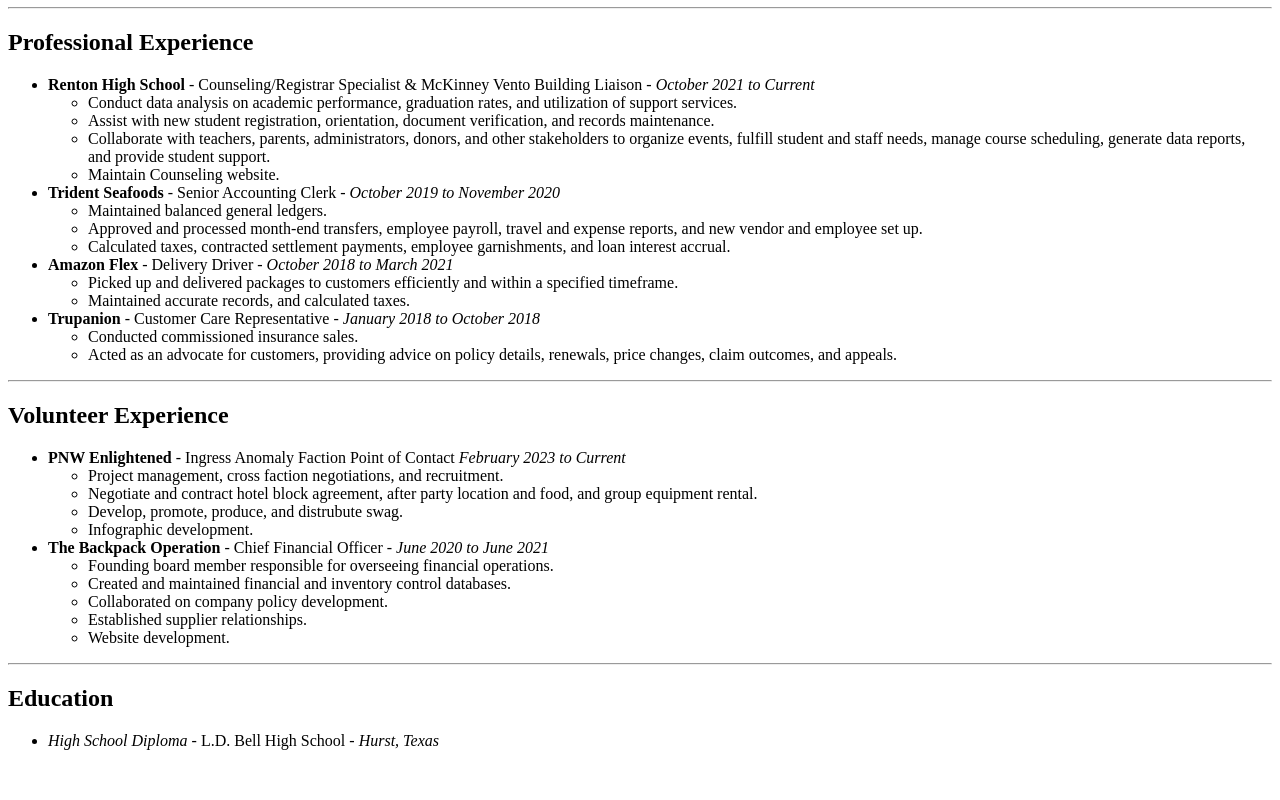
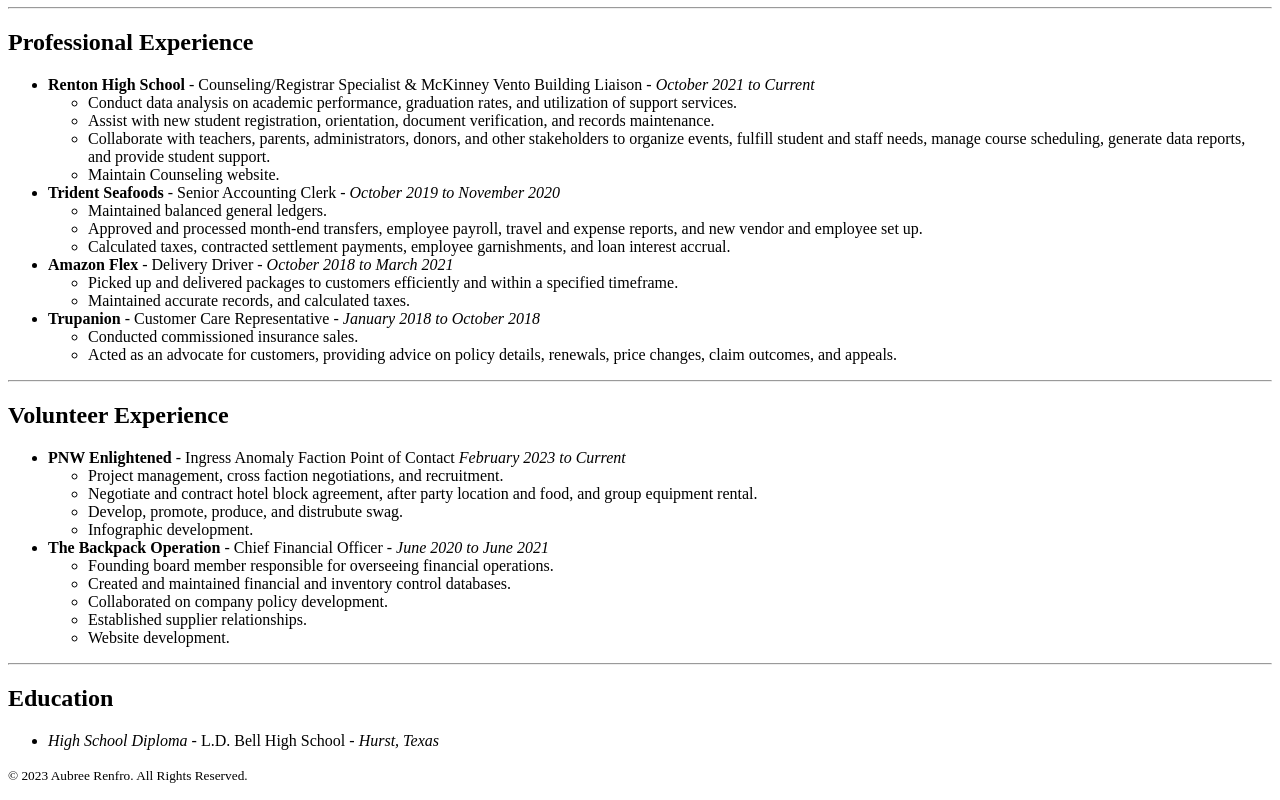
Before and after one commit to jazzycatnip/HTML-Resume, a plain HTML site: page index.html in a window 1280 px wide. Shown: the part 792-1592 px from the top of the page. Before the commit the page ends 1558 px from the top, so only its background shows below. Drawn offline with Linux system fonts and the light colour scheme.

Commit message:
Add files via upload

```diff
--- a/index.html
+++ b/index.html
@@ -81,4 +81,7 @@
         </ul>
 
     </body>
+    <footer>
+        <p><small>© 2023 Aubree Renfro. All Rights Reserved.</small></p>
+    </footer>
 </html>
```
